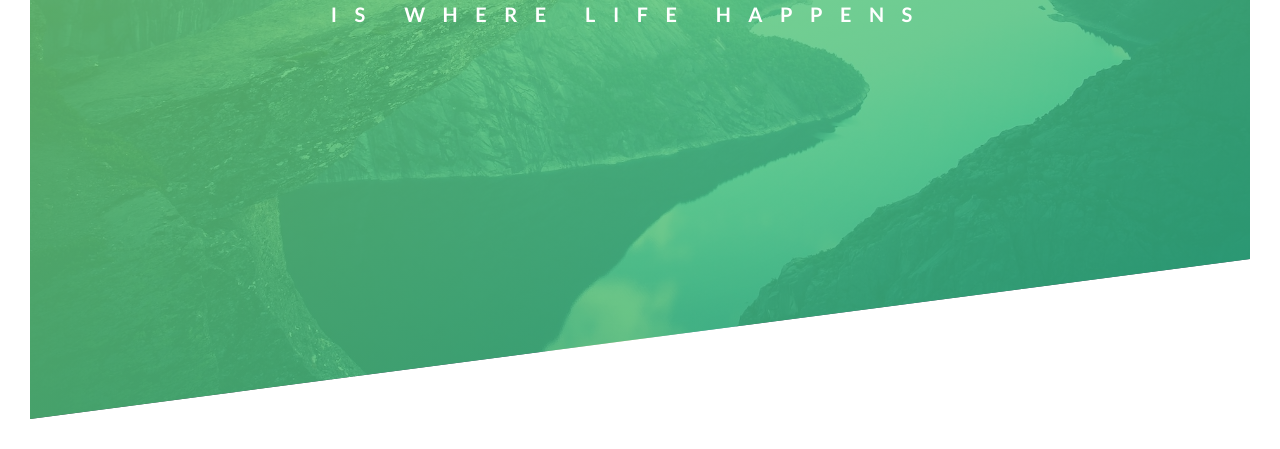
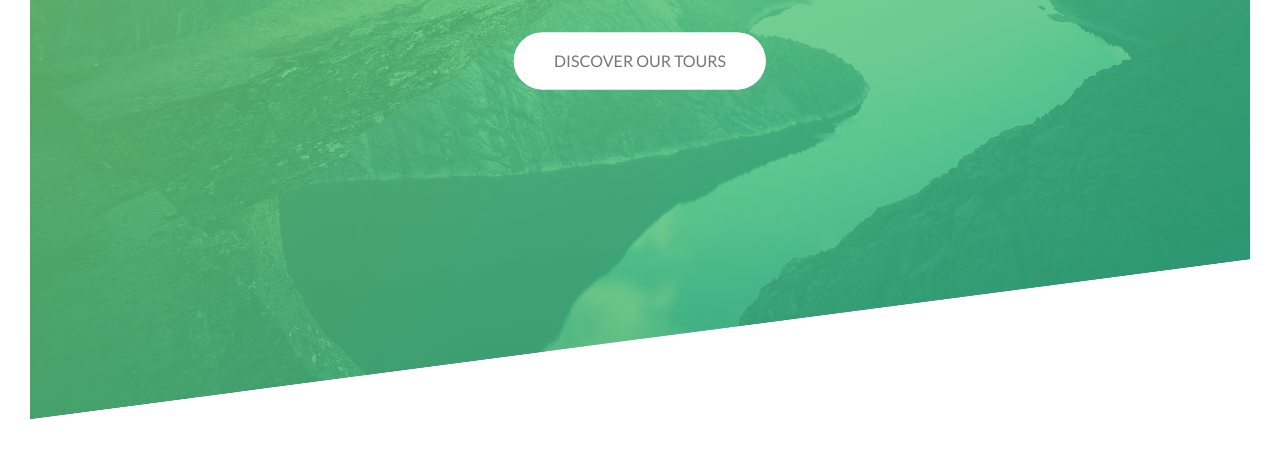
Before and after one commit to jdcorrea/css-advanced, a plain HTML site: page NATOURS/index.html in a window 1280 px wide. Shown: the part 371-820 px from the top of the page. Drawn offline with Linux system fonts and the light colour scheme; files that its build step writes are made by us from their sources.

Commit message:
20191104 - Clase 3

```diff
--- a/NATOURS/css/style.css
+++ b/NATOURS/css/style.css
@@ -50,6 +50,7 @@ body {
   top: 40%;
   left: 50%;
   transform: translate(-50%, -50%);
+  text-align: center;
 }
 
 .heading-primary {
@@ -57,6 +58,7 @@ body {
   text-transform: uppercase;
 
   backface-visibility: hidden; /*Fix shaking in animation */
+  margin-bottom: 60px;
 }
 
 .heading-primary-main {
@@ -116,3 +118,68 @@ body {
     transform: translate(0);
   }
 }
+
+@keyframes moveInBottom {
+  0% {
+    opacity: 0;
+    transform: translateY(30px);
+  }
+
+  100% {
+    opacity: 1;
+    transform: translate(0);
+  }
+}
+
+.btn:link,
+.btn:visited {
+  text-transform: uppercase;
+  text-decoration: none;
+  padding: 15px 40px;
+  display: inline-block;
+  border-radius: 100px;
+  transition: all .2s;
+  position: relative;
+}
+
+.btn:hover {
+  transform: translateY(-3px);
+  box-shadow: 0 10px 20px rgba(0, 0, 0, 0.2);
+}
+
+.btn:active {
+  transform: translateY(-1px);
+  box-shadow: 0 5px 8px rgba(0, 0, 0, 0.2);
+}
+
+.btn-white {
+  background-color: #fff;
+  color: #777;
+}
+
+.btn::after {
+  content: "";
+  display: inline-block;
+  height: 100%;
+  width: 100%;
+  border-radius: 100px;
+  position: absolute;
+  top: 0;
+  left: 0;
+  z-index: -1;
+  transition: all 0.4s;
+}
+
+.btn-white::after {
+  background-color: #fff;
+}
+
+.btn:hover::after {
+  transform: scaleX(1.4) scaleY(1.6);
+  opacity: 0;
+}
+
+.btn-animated {
+  animation: moveInBottom .5s ease-out .75s;
+  animation-fill-mode: backwards;
+}
--- a/NATOURS/index.html
+++ b/NATOURS/index.html
@@ -22,6 +22,8 @@
             <span class="heading-primary-main">outdoors</span>
             <span class="heading-primary-sub">is where life happens</span>
           </h1>
+
+          <a href="#" class="btn btn-white btn-animated">discover our tours</a>
         </div>
       </header>
     </body>
```
